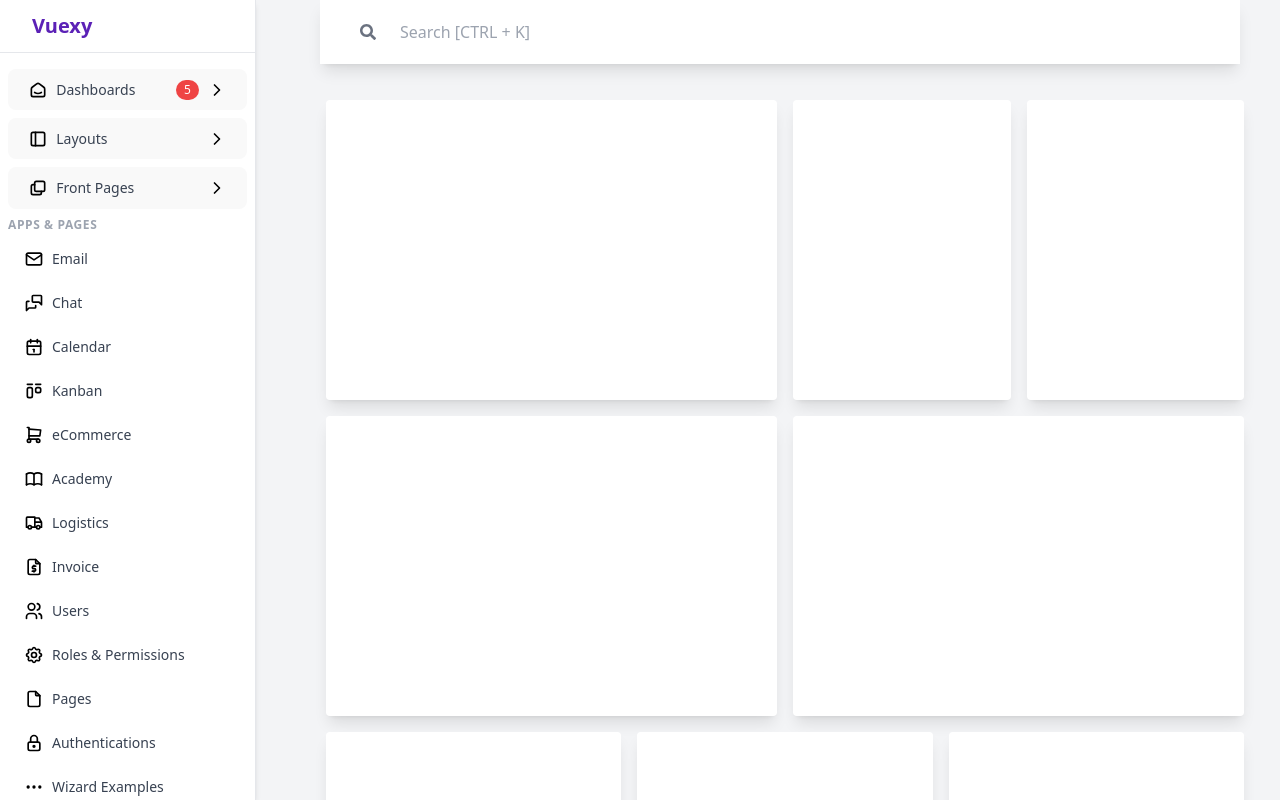
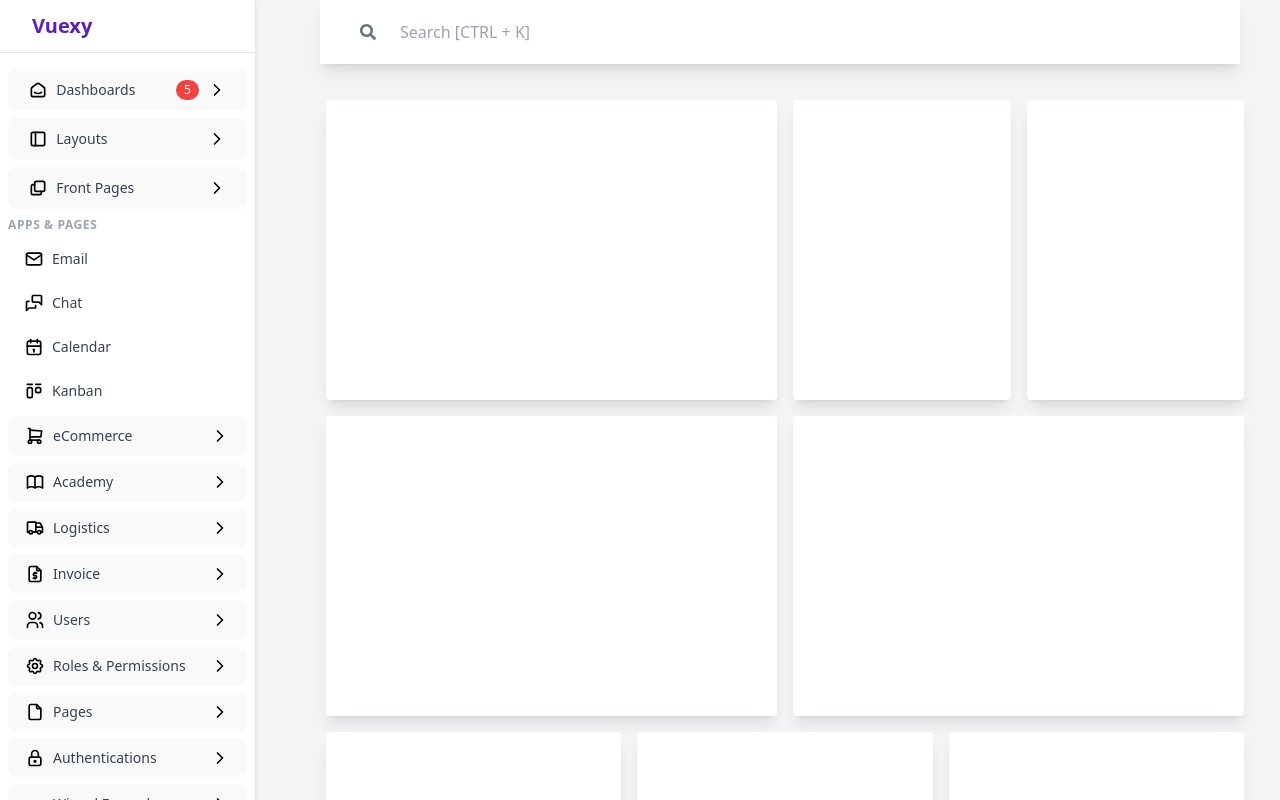
Before and after one commit to arianaaberisha/react-admin-dashboard, a React (Vite) app: page / in a window 1280 px wide. Built offline with nearby package versions, Linux system fonts and the light colour scheme.

Commit message:
Added new elements

```diff
--- a/src/components/Menu.tsx
+++ b/src/components/Menu.tsx
@@ -29,6 +29,58 @@ import Table from "../assets/icons/Table.svg";
 import DataTables from "../assets/icons/DataTables.svg";
 import Toggle from "../assets/icons/Toggle.svg";
 
+type DropdownListProps = {
+  icon: string;
+  label: string;
+  isOpen: boolean;
+  toggle: () => void;
+  items: string[];
+  badge?: number;
+};
+
+const DropdownList: React.FC<DropdownListProps> = ({
+  icon,
+  label,
+  isOpen,
+  toggle,
+  items,
+  badge,
+}) => (
+  <li>
+    <button
+      onClick={toggle}
+      className="flex items-center justify-between w-full text-gray-700 hover:text-violet-800 focus:outline-none px-4 py-2"
+    >
+      <div className="flex items-center space-x-2">
+        <img src={icon} alt={`${label} Icon`} className="w-5 h-5" />
+        <span className="font-medium text-sm">{label}</span>
+        {badge && (
+          <span className="text-xs text-white bg-violet-500 px-2 py-0.5 rounded-full">
+            {badge}
+          </span>
+        )}
+      </div>
+      {isOpen ? (
+        <img src={ChevronDown} alt="Chevron Down" className="w-5 h-5" />
+      ) : (
+        <img src={ChevronRight} alt="Chevron Right" className="w-5 h-5" />
+      )}
+    </button>
+    {isOpen && (
+      <ul className="list-disc ml-8 mt-2 space-y-1">
+        {items.map((item, index) => (
+          <li
+            key={index}
+            className="text-sm text-gray-600 hover:text-violet-800 cursor-pointer"
+          >
+            {item}
+          </li>
+        ))}
+      </ul>
+    )}
+  </li>
+);
+
 const Menu: React.FC = () => {
   const [isDashboardOpen, setIsDashboardOpen] = useState(false);
   const [isLayoutOpen, setIsLayoutOpen] = useState(false);
@@ -37,6 +89,20 @@ const Menu: React.FC = () => {
   const toggleDashboard = () => setIsDashboardOpen((prev) => !prev);
   const toggleLayout = () => setIsLayoutOpen((prev) => !prev);
   const toggleFrontPage = () => setIsFrontPageOpen((prev) => !prev);
+
+  const [isEcommerceOpen, setIsEcommerceOpen] = useState(false);
+  const [isAcademyOpen, setIsAcademyOpen] = useState(false);
+  const [isLogisticsOpen, setIsLogisticsOpen] = useState(false);
+  const [isInvoiceOpen, setIsInvoiceOpen] = useState(false);
+  const [isUsersOpen, setIsUsersOpen] = useState(false);
+  const [isRolesOpen, setIsRolesOpen] = useState(false);
+  const [isPagesOpen, setIsPagesOpen] = useState(false);
+  const [isAuthOpen, setIsAuthOpen] = useState(false);
+  const [isWizardOpen, setIsWizardOpen] = useState(false);
+  const [isCardsOpen, setIsCardsOpen] = useState(false);
+  const [isUIOpen, setIsUIOpen] = useState(false);
+  const [isExtendedUIOpen, setIsExtendedUIOpen] = useState(false);
+  const [isIconsOpen, setIsIconsOpen] = useState(false);
 
   return (
     <div className="w-64 h-screen bg-white flex flex-col border-r transition-all duration-300">
@@ -151,7 +217,6 @@ const Menu: React.FC = () => {
               </ul>
             )}
           </li>
-
           <li className="mt-4 mb-1 text-xs font-semibold text-gray-400 uppercase tracking-wider">
             Apps & Pages
           </li>
@@ -160,16 +225,6 @@ const Menu: React.FC = () => {
             { icon: Chat, label: "Chat" },
             { icon: Calendar, label: "Calendar" },
             { icon: Kanban, label: "Kanban" },
-            { icon: ShoppingCart, label: "eCommerce" },
-            { icon: Book, label: "Academy" },
-            { icon: Truck, label: "Logistics" },
-            { icon: Dollar, label: "Invoice" },
-            { icon: Users, label: "Users" },
-            { icon: Settings, label: "Roles & Permissions" },
-            { icon: File, label: "Pages" },
-            { icon: Lock, label: "Authentications" },
-            { icon: Dots, label: "Wizard Examples" },
-            { icon: Square, label: "Modal Examples" },
           ].map(({ icon, label }, index) => (
             <li
               key={index}
@@ -180,31 +235,147 @@ const Menu: React.FC = () => {
             </li>
           ))}
 
+          <DropdownList
+            icon={ShoppingCart}
+            label="eCommerce"
+            isOpen={isEcommerceOpen}
+            toggle={() => setIsEcommerceOpen((prev) => !prev)}
+            items={[
+              "Dashboard",
+              "Products",
+              "Order",
+              "Customer",
+              "Manage Reviews",
+              "Referrals",
+              "Settings",
+            ]}
+          />
+          <DropdownList
+            icon={Book}
+            label="Academy"
+            isOpen={isAcademyOpen}
+            toggle={() => setIsAcademyOpen((prev) => !prev)}
+            items={["Dashboard", "My Course", "Course Details"]}
+          />
+          <DropdownList
+            icon={Truck}
+            label="Logistics"
+            isOpen={isLogisticsOpen}
+            toggle={() => setIsLogisticsOpen((prev) => !prev)}
+            items={["Dashboard", "Fleet"]}
+          />
+          <DropdownList
+            icon={Dollar}
+            label="Invoice"
+            isOpen={isInvoiceOpen}
+            toggle={() => setIsInvoiceOpen((prev) => !prev)}
+            items={["List", "Preview", "Edit", "Add"]}
+          />
+          <DropdownList
+            icon={Users}
+            label="Users"
+            isOpen={isUsersOpen}
+            toggle={() => setIsUsersOpen((prev) => !prev)}
+            items={["List", "View"]}
+          />
+          <DropdownList
+            icon={Settings}
+            label="Roles & Permissions"
+            isOpen={isRolesOpen}
+            toggle={() => setIsRolesOpen((prev) => !prev)}
+            items={["Roles", "Permissions"]}
+          />
+          <DropdownList
+            icon={File}
+            label="Pages"
+            isOpen={isPagesOpen}
+            toggle={() => setIsPagesOpen((prev) => !prev)}
+            items={[
+              "User Profile",
+              "Account Settings",
+              "FAQ",
+              "Pricing",
+              "Misc",
+            ]}
+          />
+          <DropdownList
+            icon={Lock}
+            label="Authentications"
+            isOpen={isAuthOpen}
+            toggle={() => setIsAuthOpen((prev) => !prev)}
+            items={[
+              "Login",
+              "Register",
+              "Verify Email",
+              "Reset Password",
+              "Forgot Password",
+              "Two Steps",
+            ]}
+          />
+          <DropdownList
+            icon={Dots}
+            label="Wizard Examples"
+            isOpen={isWizardOpen}
+            toggle={() => setIsWizardOpen((prev) => !prev)}
+            items={["Checkout", "Property Listing", "Create Deal"]}
+          />
+          <li className="flex items-center space-x-2 px-4 py-2 text-sm font-medium text-gray-700 hover:text-violet-800 cursor-pointer rounded-md transition-all">
+            <img src={Square} alt="Modal Examples Icon" className="w-5 h-5" />
+            <span>Modal Examples</span>
+          </li>
           <li className="mt-4 mb-1 text-xs font-semibold text-gray-400 uppercase tracking-wider">
             Components
           </li>
-          {[
-            { icon: Cards, label: "Cards", badge: 5 },
-            { icon: Interface, label: "User Interface" },
-            { icon: UI, label: "Extended UI" },
-            { icon: Tabler, label: "Icons" },
-          ].map(({ icon, label, badge }, index) => (
-            <li
-              key={index}
-              className="flex items-center justify-between px-4 py-2 text-sm font-medium text-gray-700 hover:text-violet-800 cursor-pointer rounded-md transition-all"
-            >
-              <div className="flex items-center space-x-2">
-                <img src={icon} alt={`${label} Icon`} className="w-5 h-5" />
-                <span>{label}</span>
-              </div>
-              {badge && (
-                <span className="text-xs text-white bg-violet-500 px-2 py-0.5 rounded-full">
-                  {badge}
-                </span>
-              )}
-            </li>
-          ))}
-
+          <DropdownList
+            icon={Cards}
+            label="Cards"
+            isOpen={isCardsOpen}
+            toggle={() => setIsCardsOpen((prev) => !prev)}
+            items={["Basic", "Advanced", "Statistics","Analytics","Actions"]}
+            badge={5}
+          />
+          <DropdownList
+            icon={Interface}
+            label="User Interface"
+            isOpen={isUIOpen}
+            toggle={() => setIsUIOpen((prev) => !prev)}
+            items={[
+              "Accordion",
+              "Alerts",
+              "Badges",
+              "Buttons",
+              "Carousel",
+              "Collapse",
+              "Dropdowns",
+              "Footer",
+              "List Groups",
+              "Modals",
+              "Navbar",
+              "Offcanvas",
+              "Pagination & Breadcum...",
+              "Progress",
+              "Spinners",
+              "Tabs & Pills",
+              "Toasts",
+              "Tooltips & Popovers",
+              "Typography"]}
+          />
+          <DropdownList
+            icon={UI}
+            label="Extended UI"
+            isOpen={isExtendedUIOpen}
+            toggle={() => setIsExtendedUIOpen((prev) => !prev)}
+            items={["Avatar", "BlockUI", "Drag & Drop","Media Player","Perfect Scrollbar",
+              "Star Ratings","SweetAlert2","Text Divider","Timeline","Tour","Treeview","Miscellaneous"
+            ]}
+          />
+          <DropdownList
+            icon={Tabler}
+            label="Icons"
+            isOpen={isIconsOpen}
+            toggle={() => setIsIconsOpen((prev) => !prev)}
+            items={["Tabler", "Font Awesome"]}
+          />
           <li className="mt-4 mb-1 text-xs font-semibold text-gray-400 uppercase tracking-wider">
             FORMS & TABLES
           </li>
```
